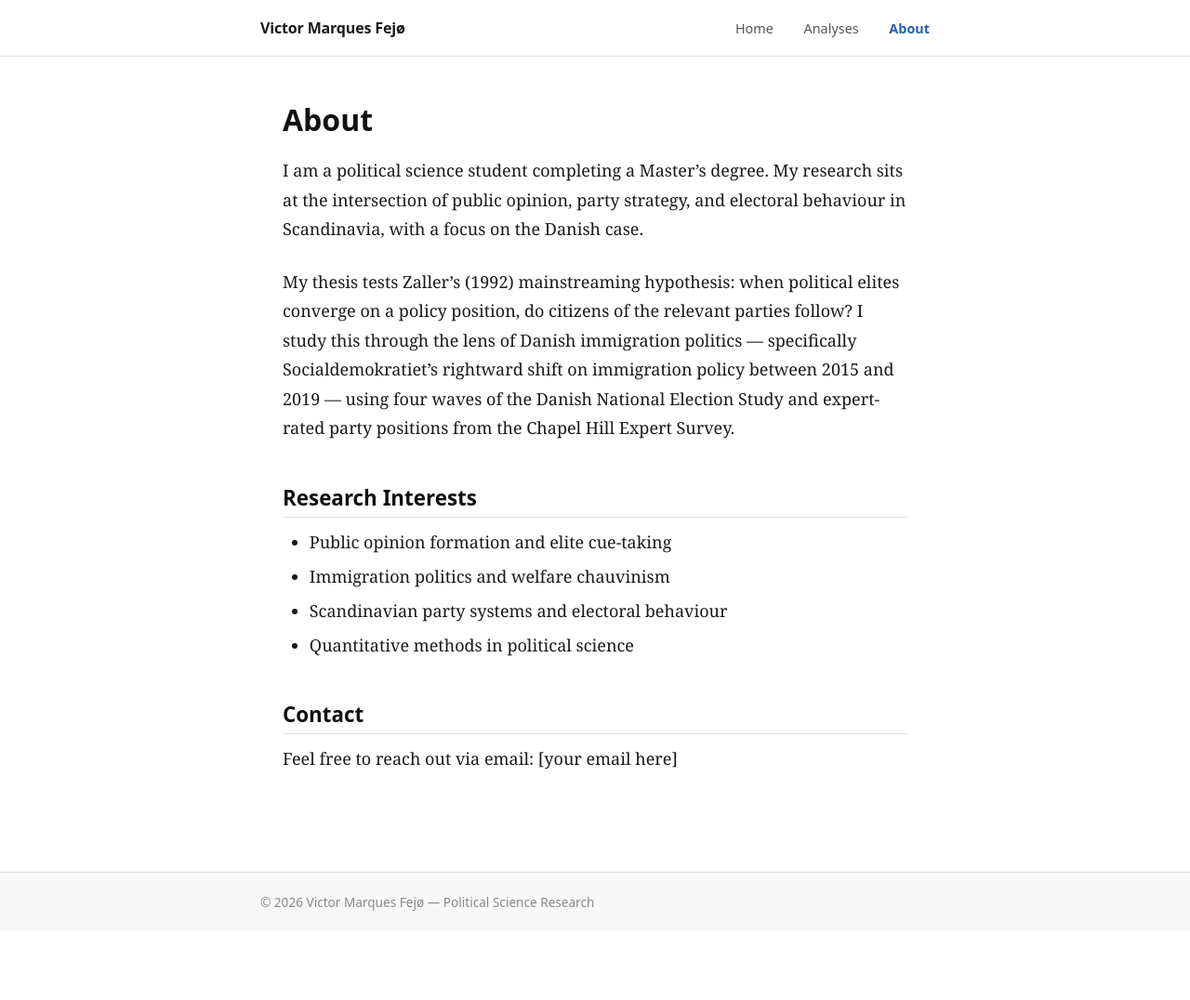
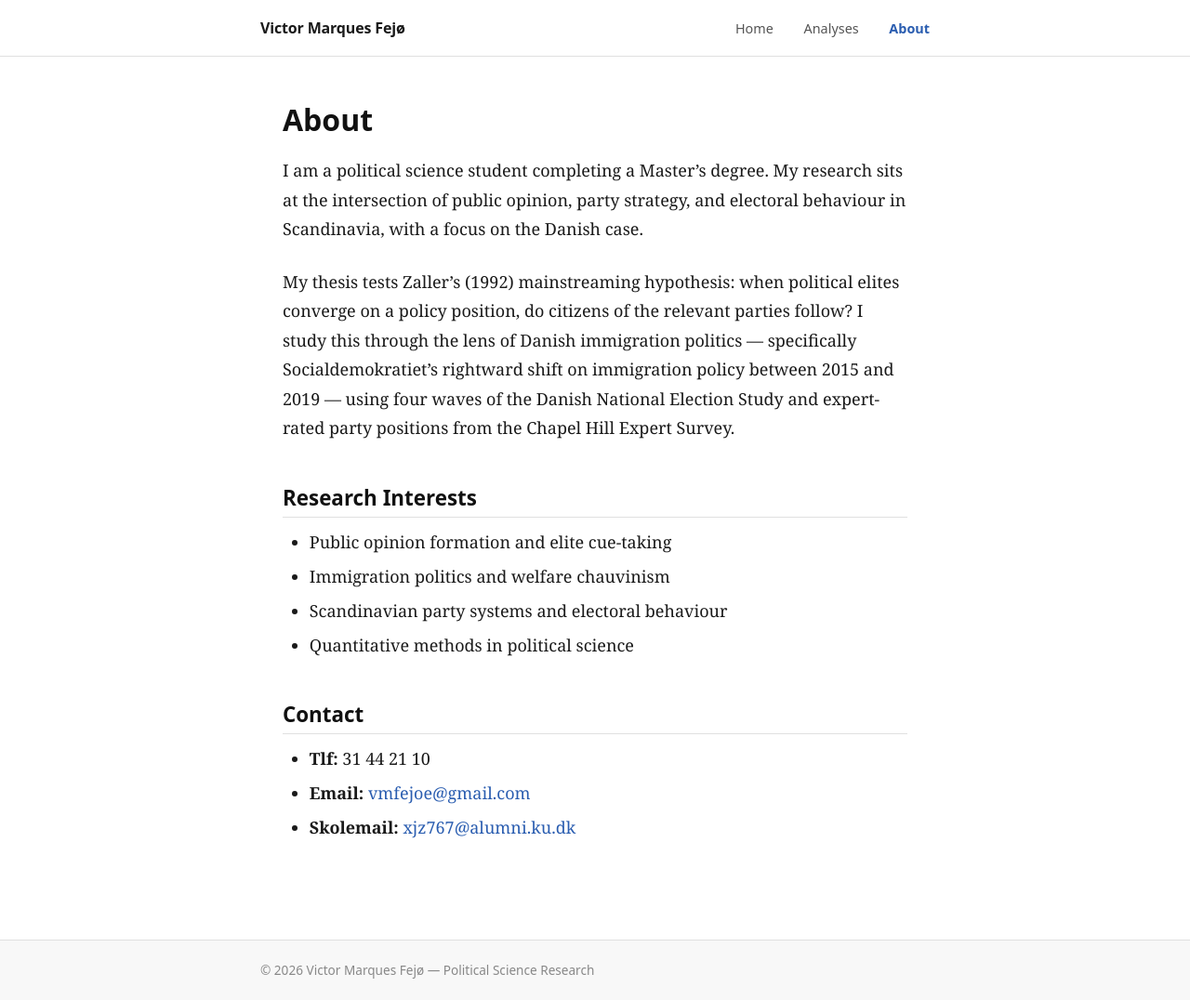
Before and after one commit to mrlahey67/mrlahey67.github.io, a Jekyll site: the page built from about.md, in a window 1280 px wide. Shown: the whole page at 93% size. Built offline with Jekyll 4.4.1, drawn with Linux system fonts in a browser that asks for light colours; before the commit the page ends 1002 px from its top, so only the background shows below that.

Commit message:
Add contact details to about page

```diff
--- a/about.md
+++ b/about.md
@@ -17,4 +17,6 @@ My thesis tests Zaller's (1992) mainstreaming hypothesis: when political elites
 
 ## Contact
 
-Feel free to reach out via email: [your email here]
+- **Tlf:** 31 44 21 10
+- **Email:** [vmfejoe@gmail.com](mailto:vmfejoe@gmail.com)
+- **Skolemail:** [xjz767@alumni.ku.dk](mailto:xjz767@alumni.ku.dk)
```
